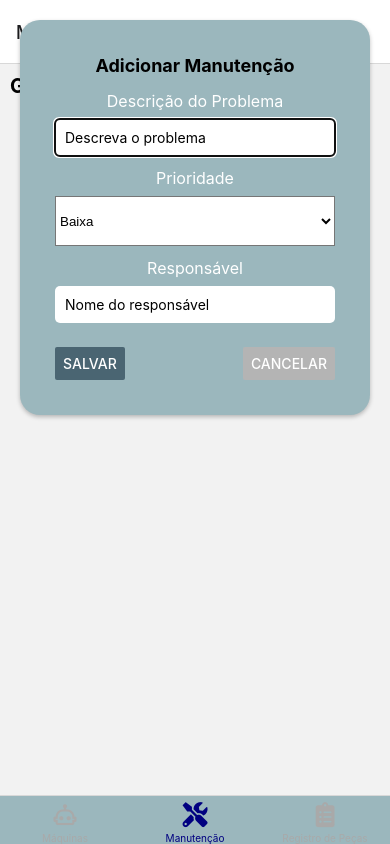
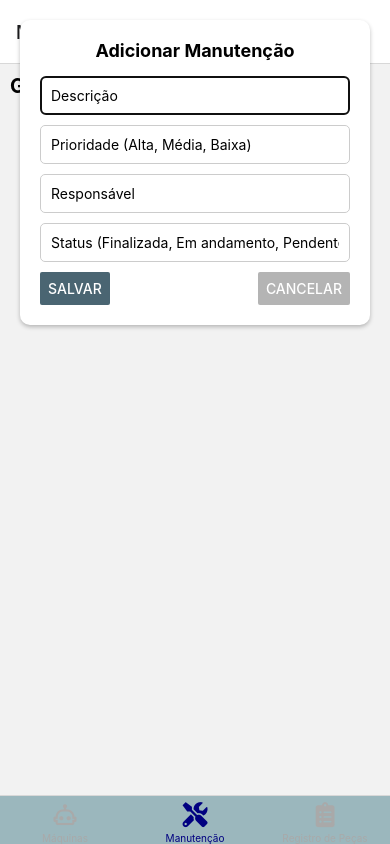
Before and after one commit to camiyuka/maintenance-mobile, a React Native app: screen /MaintenanceScreen in a window 390 px wide. Both pictures are taken after a click on the button "ADICIONAR MANUTENÇÃO". Built offline with nearby package versions, Linux system fonts and the light colour scheme.

Commit message:
feat: add status, priority and responsible to Modal

```diff
--- a/src/components/MaintenanceModal.tsx
+++ b/src/components/MaintenanceModal.tsx
@@ -1,78 +1,98 @@
 import React, { useState } from 'react';
 import { View, Text, TextInput, Button, Modal, StyleSheet } from 'react-native';
-import {Picker} from '@react-native-picker/picker';
 
-const MaintenanceModal = ({ visible, onClose }) => {
+const MaintenanceModal = ({ visible, onClose, onSave }) => {
   const [description, setDescription] = useState('');
-  const [priority, setPriority] = useState('baixa');
+  const [priority, setPriority] = useState('');
   const [responsible, setResponsible] = useState('');
+  const [status, setStatus] = useState('');
 
-  const handleSubmit = () => {
-    // Aqui você pode adicionar a lógica para enviar os dados
-    console.log({ description, priority, responsible });
-    onClose(); // Fecha o modal após o envio
+  const handleSave = () => {
+    const newMaintenance = {
+      description,
+      date: new Date().toLocaleDateString(),
+      status: status || 'Em andamento', // Define o status padrão se não preenchido
+      priority,
+      responsible,
+    };
+
+    onSave(newMaintenance);
+    // Limpa os campos após salvar
+    setDescription('');
+    setPriority('');
+    setResponsible('');
+    setStatus('');
+  };
+
+  const getStatusStyle = () => {
+    switch (status) {
+      case 'Finalizada':
+        return styles.finalizada;
+      case 'Em andamento':
+        return styles.andamento;
+      case 'Pendente':
+        return styles.pendente;
+      default:
+        return styles.pendente; // Define um estilo padrão caso o status não seja preenchido
+    }
   };
 
   return (
-    <Modal
-      animationType="slide"
-      transparent={true}
-      visible={visible}
-      onRequestClose={onClose}
-    >
+    <Modal visible={visible} animationType="slide" transparent={true}>
       <View style={styles.modalView}>
         <Text style={styles.modalTitle}>Adicionar Manutenção</Text>
 
-        <Text style={styles.label}>Descrição do Problema</Text>
         <TextInput
-          style={styles.input}
+          placeholder="Descrição"
           value={description}
           onChangeText={setDescription}
-          placeholder="Descreva o problema"
+          style={styles.input}
+        />
+        <TextInput
+          placeholder="Prioridade (Alta, Média, Baixa)"
+          value={priority}
+          onChangeText={setPriority}
+          style={styles.input}
+        />
+        <TextInput
+          placeholder="Responsável"
+          value={responsible}
+          onChangeText={setResponsible}
+          style={styles.input}
+        />
+        <TextInput
+          placeholder="Status (Finalizada, Em andamento, Pendente)"
+          value={status}
+          onChangeText={setStatus}
+          style={styles.input}
         />
 
-        <Text style={styles.label}>Prioridade</Text>
-        <Picker
-          selectedValue={priority}
-          style={styles.picker}
-          onValueChange={(itemValue) => setPriority(itemValue)}
-        >
-          <Picker.Item label="Baixa" value="baixa" />
-          <Picker.Item label="Média" value="media" />
-          <Picker.Item label="Alta" value="alta" />
-        </Picker>
-
-        <Text style={styles.label}>Responsável</Text>
-        <TextInput
-          style={styles.input}
-          value={responsible}
-          onChangeText={setResponsible}
-          placeholder="Nome do responsável"
-        />
+        {/* Exibe o status com a cor correspondente */}
+        {status ? (
+          <Text style={[styles.status, getStatusStyle()]}>
+            Status: {status}
+          </Text>
+        ) : null}
 
         <View style={styles.buttonContainer}>
-          <Button title="Salvar" onPress={handleSubmit} color="#4a6572" />
-          <Button title="Cancelar" onPress={onClose} color="#b4b4b4" />
+          <Button title="Salvar" onPress={handleSave} color="#4a6572" />
+          <Button title="Cancelar" color="#b4b4b4" onPress={onClose} />
         </View>
       </View>
     </Modal>
   );
 };
 
-// Estilos do componente
 const styles = StyleSheet.create({
   modalView: {
     margin: 20,
-    backgroundColor: '#9BB7BD',
-    borderRadius: 20,
-    padding: 35,
+    backgroundColor: '#fff',
+    borderRadius: 10,
+    padding: 20,
     alignItems: 'center',
     justifyContent: 'center',
     shadowColor: '#000',
-    shadowOffset: {
-      width: 0,
-      height: 2,
-    },
+    shadowOffset: { width: 0, height: 2 },
     shadowOpacity: 0.25,
     shadowRadius: 4,
     elevation: 5,
@@ -81,32 +101,40 @@ const styles = StyleSheet.create({
     fontSize: 18,
     fontWeight: 'bold',
     marginBottom: 15,
-
-  },
-  label: {
-    fontSize: 16,
-    marginBottom: 8,
-    color: '#fff',
   },
   input: {
-    backgroundColor: '#fff',
+    width: '100%',
     padding: 10,
+    borderColor: '#ccc',
+    borderWidth: 1,
     borderRadius: 5,
-    marginBottom: 12,
-    width: '100%',
-  },
-  picker: {
-    height: 50,
-    width: '100%',
-    backgroundColor: '#fff',
-    marginBottom: 12,
+    marginBottom: 10,
   },
   buttonContainer: {
-    marginTop: 12,
     flexDirection: 'row',
     justifyContent: 'space-between',
     width: '100%',
   },
+  status: {
+    fontSize: 16,
+    fontWeight: 'bold',
+    padding: 5,
+    borderRadius: 5,
+    textAlign: 'center',
+    marginTop: 10,
+  },
+  finalizada: {
+    backgroundColor: '#4CAF50', // Verde para status "Finalizada"
+    color: '#fff',
+  },
+  andamento: {
+    backgroundColor: '#FFC107', // Amarelo para status "Em andamento"
+    color: '#fff',
+  },
+  pendente: {
+    backgroundColor: '#b2101f', // Vermelho para status "Pendente"
+    color: '#fff',
+  },
 });
 
 export default MaintenanceModal;
```
